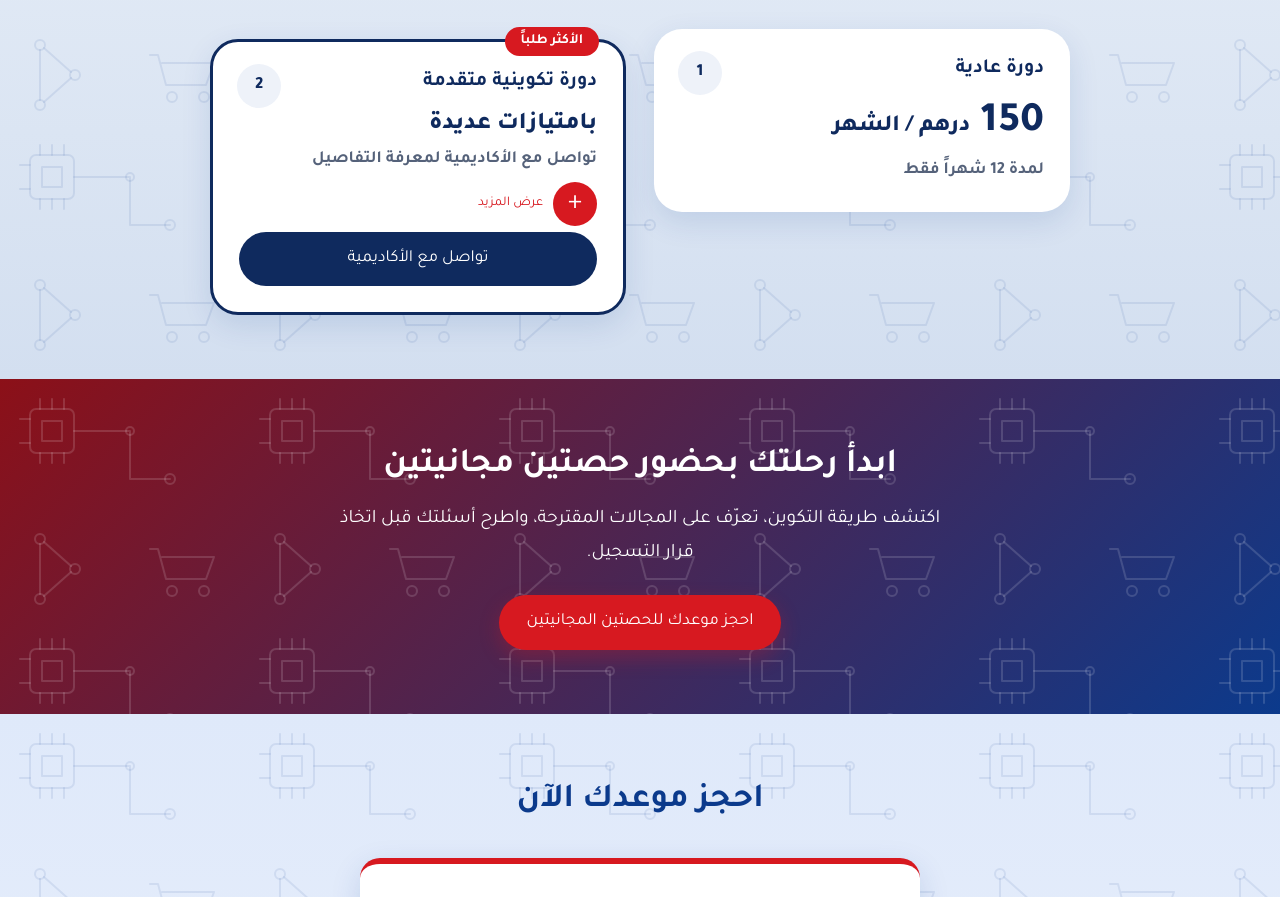
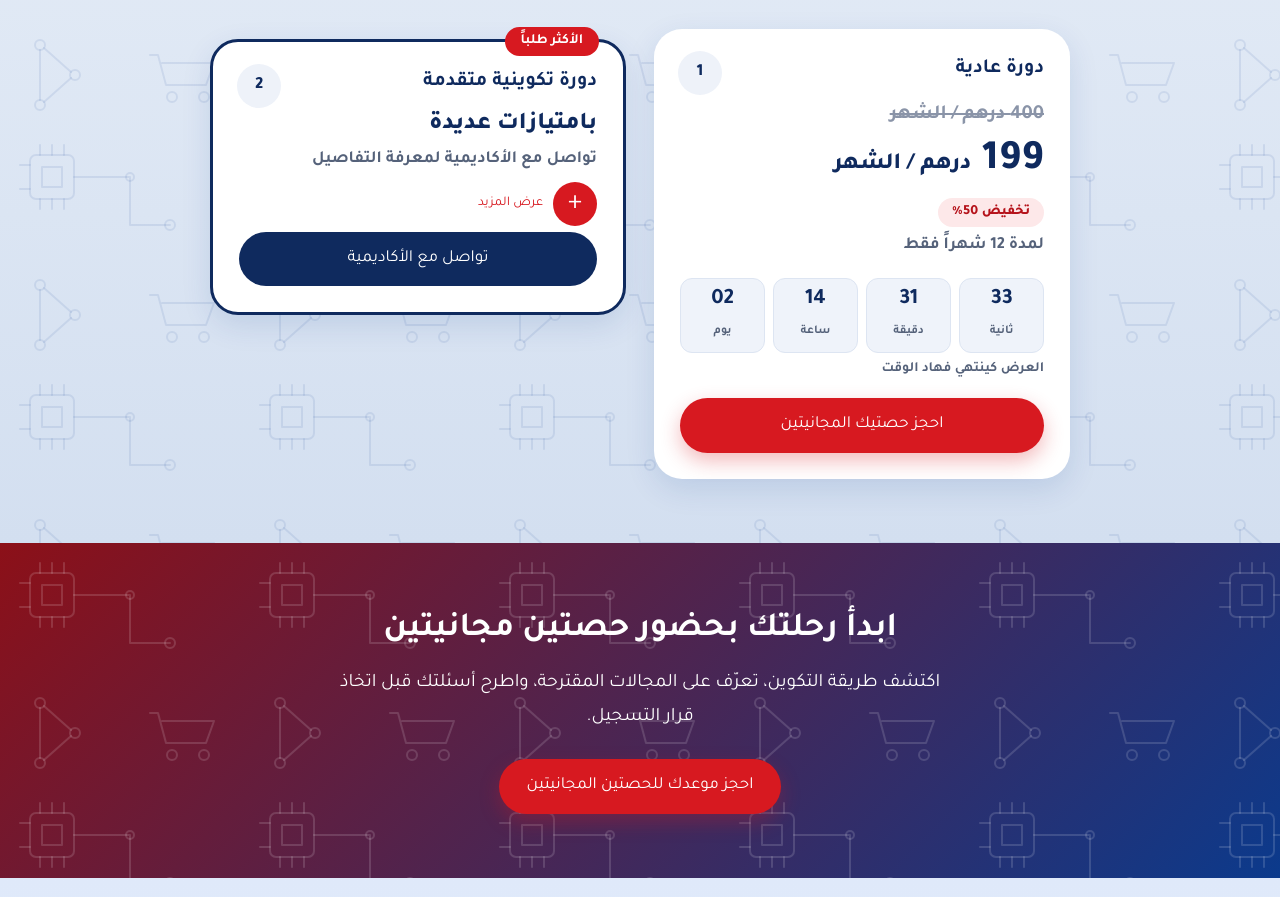
Before and after one commit to diamantrare600-rgb/Academy-digital-pro, a plain HTML site: page index.html in a window 1280 px wide. Shown: the part 2138-3035 px from the top of the page. Drawn offline with Linux system fonts and the light colour scheme.

Commit message:
Add files via upload

```diff
--- a/index.html
+++ b/index.html
@@ -138,6 +138,16 @@ footer .btn{margin:16px 0 8px}
 .btn-navy{background:#0f2a5e;color:#fff;width:100%}
 .btn-navy:hover{background:#0b1f47;transform:translateY(-2px)}
 @media(min-width:720px){.plans{grid-template-columns:1fr 1fr;align-items:start}}
+
+/* ===== offre limitée : ancien prix + compte à rebours ===== */
+.plan .old{font-size:20px;color:#8a94a8;text-decoration:line-through;text-decoration-thickness:2px;font-weight:700;margin:0 0 2px}
+.plan .save{display:inline-block;background:#fde8e9;color:var(--red2);border-radius:999px;padding:2px 14px;font-size:14px;font-weight:800;margin:8px 0 0}
+.plan .cd{display:flex;gap:8px;direction:ltr;margin:16px 0 4px}
+.plan .cd div{flex:1;background:#eff3fa;border:1px solid #dde5f2;border-radius:12px;text-align:center;padding:6px 0}
+.plan .cd b{display:block;font-size:22px;color:#0f2a5e;font-variant-numeric:tabular-nums;line-height:1.4}
+.plan .cd span{font-size:12px;color:var(--mut);font-weight:700}
+.plan .cdlbl{font-size:14px;margin:0 0 16px}
+.plan .cdend{display:none;margin:14px 0 16px}
 </style>
 </head>
 <body>
@@ -255,8 +265,19 @@ footer .btn{margin:16px 0 8px}
       <article class="plan rv">
         <span class="num">1</span>
         <h3>دورة عادية</h3>
-        <div class="amt">150 <small>درهم / الشهر</small></div>
+        <div class="old">400 درهم / الشهر</div>
+        <div class="amt">199 <small>درهم / الشهر</small></div>
+        <span class="save">تخفيض 50%</span>
         <p>لمدة 12 شهراً فقط</p>
+        <div class="cd" id="offerCd" role="timer" aria-label="الوقت المتبقي للعرض">
+          <div><b data-u="d">00</b><span>يوم</span></div>
+          <div><b data-u="h">00</b><span>ساعة</span></div>
+          <div><b data-u="m">00</b><span>دقيقة</span></div>
+          <div><b data-u="s">00</b><span>ثانية</span></div>
+        </div>
+        <p class="cdlbl" id="offerLbl">العرض كينتهي فهاد الوقت</p>
+        <p class="cdend" id="offerEnd">العرض سالا. تواصل معنا باش نعطيوك آخر الأثمنة.</p>
+        <a class="btn btn-red" href="#booking" style="width:100%">احجز حصتيك المجانيتين</a>
       </article>
       <article class="plan feat rv">
         <span class="tag">الأكثر طلباً</span>
@@ -430,5 +451,21 @@ form.addEventListener("submit",e=>{
   }, 2500);
 });
 </script>
+<script>
+/* نهاية العرض: بدل التاريخ هنا (سنة-شهر-يوم) */
+(function(){
+  var END=new Date("2026-11-14T23:59:59"),box=document.getElementById("offerCd");
+  if(!box)return;
+  function pad(n){return String(n).padStart(2,"0")}
+  function tick(){
+    var s=Math.floor((END-new Date())/1000);
+    if(s<=0){box.style.display="none";document.getElementById("offerLbl").style.display="none";
+      document.getElementById("offerEnd").style.display="block";clearInterval(t);return}
+    var v={d:Math.floor(s/86400),h:Math.floor(s%86400/3600),m:Math.floor(s%3600/60),s:s%60};
+    for(var k in v){box.querySelector('[data-u="'+k+'"]').textContent=pad(v[k])}
+  }
+  var t=setInterval(tick,1000);tick();
+})();
+</script>
 </body>
 </html>
```
